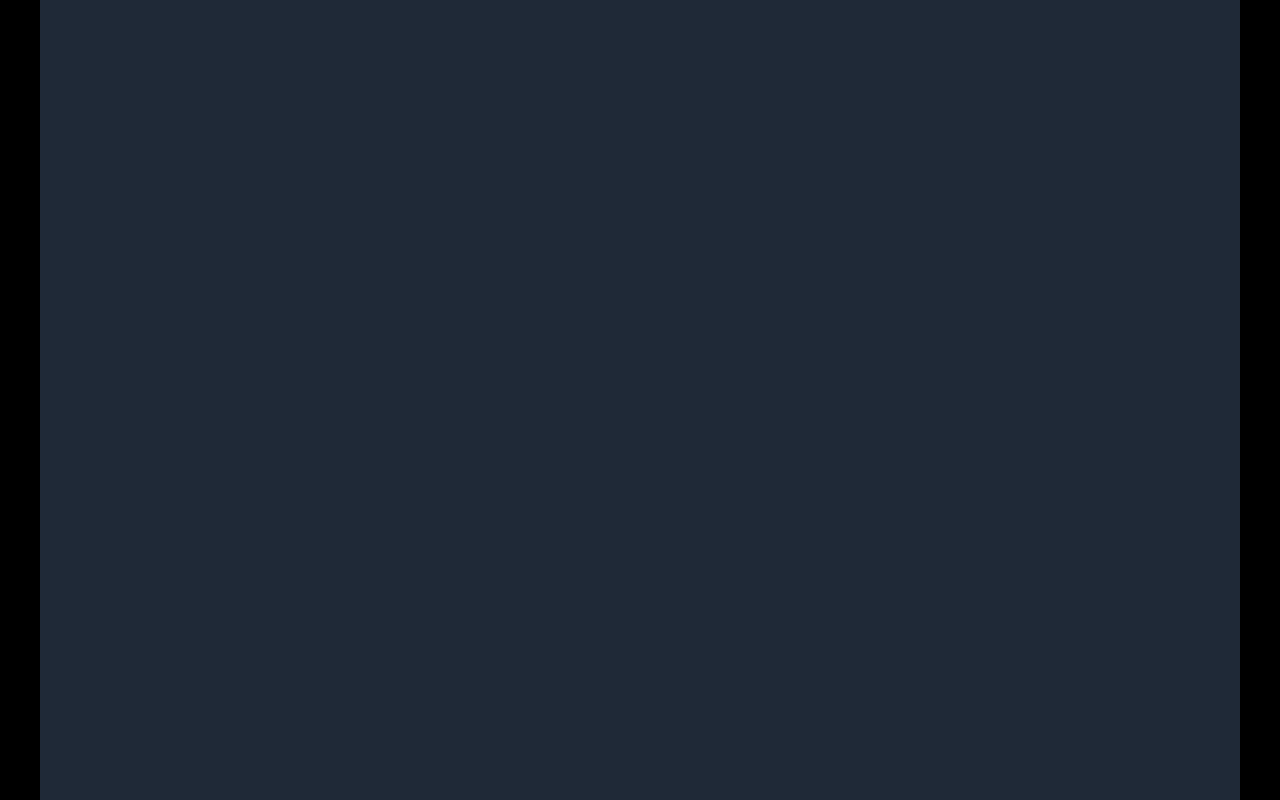
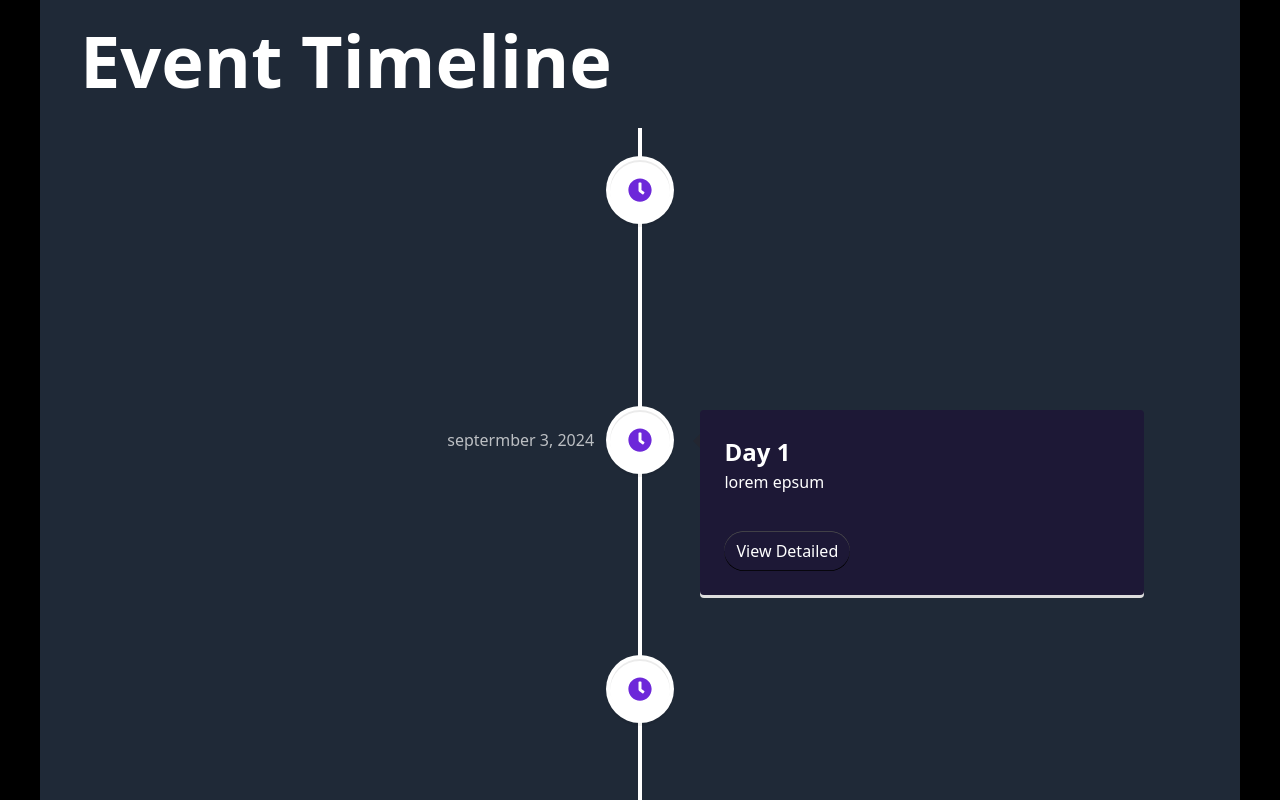
Before and after one commit to Akash-nath29/JisTech2k24, a React (Vite) app: page / in a window 1280 px wide. Shown: the part 1220-2020 px from the top of the page. Built offline with nearby package versions, Linux system fonts and the light colour scheme.

Commit message:
new timeline, souradip trash

```diff
--- a/package.json
+++ b/package.json
@@ -19,6 +19,7 @@
     "react": "^18.2.0",
     "react-device-detect": "^2.2.3",
     "react-dom": "^18.2.0",
+    "react-icons": "^5.0.1",
     "react-loading-skeleton": "^3.4.0",
     "react-sparkle": "^2.0.0",
     "react-vertical-timeline-component": "^3.6.0",
--- a/src/App.tsx
+++ b/src/App.tsx
@@ -17,7 +17,6 @@ function App() {
     <>
       <Hero />
       <RemainingPart />
-      <Timeline/>
     </>
   );
 }
--- /dev/null
+++ b/src/events.tsx
@@ -0,0 +1,104 @@
+export const HackathonPhase = {
+  title: "Hackathon Phase",
+  date:"septermber 1-2, 2024",
+  desc:"lorem epsum",
+  events: [
+    {
+      time: "10AM, Day 1",
+      event: "Hackathon Starts",
+    },
+    {
+      time: "1PM, Day 1",
+      event: "Hackathon Judging Round 1",
+    },
+    {
+      time: "10AM, Day 2",
+      event: "Hackathon Judging Main Round",
+    },
+    {
+      time: "3PM, Day 2",
+      event: "Hackathon Ends",
+    },
+  ],
+};
+
+export const Day1Events = {
+    title: "Day 1",
+    date:"septermber 3, 2024",
+    desc:"lorem epsum",
+    events: [
+  {
+    time: "10AM",
+    event: "Event_1",
+  },
+  {
+    time: "1PM",
+    event: "Event_2",
+  },
+  {
+    time: "11AM",
+    event: "Event 3",
+  },
+  {
+    time: "3PM",
+    event: "Event 4",
+  },
+  {
+    time: "5PM",
+    event: "Event 5",
+  },
+]}
+export const Day2Events = {
+    title: "Day 2",
+    date:"septermber 4, 2024",
+    desc:"lorem epsum",
+    events: [
+  {
+    time: "10AM",
+    event: "Event_1",
+  },
+  {
+    time: "1PM",
+    event: "Event_2",
+  },
+  {
+    time: "11AM",
+    event: "Event 3",
+  },
+  {
+    time: "3PM",
+    event: "Event 4",
+  },
+  {
+    time: "5PM",
+    event: "Event 5",
+  },
+]}
+export const Day3Events = {
+    title: "Day 3",
+    date:"septermber 5, 2024",
+    desc:"lorem epsum",
+    events: [
+  {
+    time: "10AM",
+    event: "Event_1",
+  },
+  {
+    time: "1PM",
+    event: "Event_2",
+  },
+  {
+    time: "11AM",
+    event: "Event 3",
+  },
+  {
+    time: "3PM",
+    event: "Event 4",
+  },
+  {
+    time: "5PM",
+    event: "Event 5",
+  },
+]}
+
+export const eventTimelineDetails = [HackathonPhase, Day1Events, Day2Events,Day3Events];
--- a/src/sections/Timeline.tsx
+++ b/src/sections/Timeline.tsx
@@ -1,133 +1,114 @@
-
-import { VerticalTimeline, VerticalTimelineElement }  from 'react-vertical-timeline-component';
-import 'react-vertical-timeline-component/style.min.css';
-import LaptopIcon from '@mui/icons-material/Laptop';
-import AccessAlarmIcon from '@mui/icons-material/AccessAlarm';
-import SportsEsportsIcon from '@mui/icons-material/SportsEsports';
-import SmartToyIcon from '@mui/icons-material/SmartToy';
-import StarIcon from '@mui/icons-material/Star';
-import '../components/Hero/ShineAnimation.css';
-
-const timeline = () => {
-  return (
-    <div className='text-violet-400 shine-animation-for-timeline'>
-    <h1 className="text-4xl text-white text-center mb-10 ">Timeline</h1>
-    <VerticalTimeline>
-
-  <VerticalTimelineElement
-    className="vertical-timeline-element--work"
-    contentStyle={{ background: '#5608cd', color: '#fff' }}
-    contentArrowStyle={{ borderRight: '7px solid  #5608cd' }}
-    date="7th September 2024"
-    iconStyle={{ background: '#5608cd', color: '#fff' }}
-    icon={<LaptopIcon />}
+/* eslint-disable react-refresh/only-export-components */
+/* eslint-disable @typescript-eslint/no-explicit-any */
+import {
+  VerticalTimeline,
+  VerticalTimelineElement,
+} from "react-vertical-timeline-component";
+import "react-vertical-timeline-component/style.min.css";
+import { eventTimelineDetails } from "../events";
+import { FaClock } from "react-icons/fa";
+import { useState } from "react";
+import { motion } from "framer-motion";
 
 
 
-  >
-    <h1 className="vertical-timeline-element-title">10am</h1>
+const EventCard = (event:any) => {
+    const [expanded, setExpanded] = useState(false);
 
-    <p>
-      Hackathon Starts
-    </p>
-  </VerticalTimelineElement>
-  <VerticalTimelineElement
-    className="vertical-timeline-element--work"
-    contentStyle={{ background: '#5608cd', color: '#fff' }}
-    contentArrowStyle={{ borderRight: '7px solid  #5608cd' }}
+    const toggleExpand = () => {
+      setExpanded(!expanded);
+    };
 
-    date="8th September 2024"
-    iconStyle={{ background: '#5608cd', color: '#fff' }}
-    icon={<AccessAlarmIcon />}
-  >
-    <h3 className="vertical-timeline-element-title">3pm</h3>
+    const containerVariants = {
+      collapsed: {
+        height: 0,
+        opacity: 0,
+        transition: {
+          duration: 0.3,
+          ease: "easeOut",
+        },
+      },
+      expanded: {
+        height: "auto",
+        opacity: 1,
+        transition: {
+          duration: 0.3,
+          ease: "easeIn",
+        },
+      },
+    };
 
-    <p>
-      Hackathon Ends
-    </p>
-  </VerticalTimelineElement>
-  <VerticalTimelineElement
-    className="vertical-timeline-element--work"
-    date="9th September 2024"
-    iconStyle={{ background: '#5608cd', color: '#fff' }}
-    contentStyle={{ background: '#5608cd', color: '#fff' }}
-    contentArrowStyle={{ borderRight: '7px solid  #5608cd' }}
-    icon={<SmartToyIcon />}
+    return (
+      <VerticalTimelineElement
+        contentStyle={{
+          background: "#1d1836",
+          color: "#fff",
+        }}
+        contentArrowStyle={{ borderRight: "7px solid  #232631" }}
+        date={event.date}
+        iconStyle={{ background: "white" }}
+        icon={
+          <span className=" text-violet-700 ">
+            <FaClock />
+          </span>
+        }
+      >
+        <div>
+          <h3 className="text-[24px] font-bold text-white">{event.title}</h3>
+          <p
+            className="text-secondary text-[16px] font-semibold"
+            style={{ margin: 0 }}
+          >
+            {event.desc}
+          </p>
+        </div>
 
-  >
-    <h3 className="vertical-timeline-element-title">10 am</h3>
+        <motion.div
+          className="ml-5 mt-5 space-y-2"
+          variants={containerVariants}
+          initial="collapsed"
+          animate={expanded ? "expanded" : "collapsed"}
+        >
+          {(expanded ? event.events : event.events.slice(0, 3)).map(
+            (e:any, index:any) => (
+              <div
+                key={`event-event-${index}`}
+                className="text-white-100 pl-1 text-[14px] tracking-wider"
+              >
+                <span className="px-2 py-1 bg-slate-800 text-white">
+                  {e.time}
+                </span>
+                {" - "}
+                {e.event}
+              </div>
+            )
+          )}
+        </motion.div>
 
-    <p>
-      JIStech event 1
-    </p>
-  </VerticalTimelineElement>
+        {event.events.length > 3 && (
+          <button className="text-white mt-4 px-3 py-2" onClick={toggleExpand}>
+            {expanded ? "Hide" : "View Detailed"}
+          </button>
+        )}
+      </VerticalTimelineElement>
+    );
+  };
 
 
-<VerticalTimelineElement
-    className="vertical-timeline-element--work"
-    date="9th September 2024"
-    iconStyle={{ background: '#5608cd', color: '#fff' }}
-    contentStyle={{ background: '#5608cd', color: '#fff' }}
-    contentArrowStyle={{ borderRight: '7px solid  #5608cd' }}
-    icon={<SportsEsportsIcon />}
-    // Use the imported WorkIcon component
->
-    <h3 className="vertical-timeline-element-title">2pm</h3>
 
-    <p>
-        JIStech event 2
-    </p>
-</VerticalTimelineElement>
-  <VerticalTimelineElement
-    className="vertical-timeline-element--education"
-    date="10th September 2024"
-    iconStyle={{ background: '#5608cd', color: '#fff' }}
-    contentStyle={{ background: '#5608cd', color: '#fff' }}
-    contentArrowStyle={{ borderRight: '7px solid  #5608cd' }}
-    icon={<SportsEsportsIcon />}
-  >
-    <h3 className="vertical-timeline-element-title">10 am</h3>
 
-    <p>
-      JIStech event 3
-    </p>
-  </VerticalTimelineElement>
-  <VerticalTimelineElement
-    className="vertical-timeline-element--education"
-    date="11th September 2024"
-    iconStyle={{ background: '#5608cd', color: '#fff' }}
-    contentStyle={{ background: '#5608cd', color: '#fff' }}
-    contentArrowStyle={{ borderRight: '7px solid  #5608cd' }}
-    icon={<SportsEsportsIcon />}
-  >
-    <h3 className="vertical-timeline-element-title">10 am</h3>
 
-    <p>
-      JIStech event 4
-    </p>
-  </VerticalTimelineElement>
-  <VerticalTimelineElement
-    className="vertical-timeline-element--education"
-    date="12th September 2024"
-    iconStyle={{ background: '#5608cd', color: '#fff' }}
-    contentStyle={{ background: '#5608cd', color: '#fff' }}
-    contentArrowStyle={{ borderRight: '7px solid  #5608cd' }}
-    icon={<SportsEsportsIcon />}
-  >
-    <h3 className="vertical-timeline-element-title">10 am</h3>
+const eventTimeline = () => {
+  return (
+    <section id="eventTimeline" className="poppins-regular mt-20">
+        <h1 className="text-7xl portrait:text-5xl font-bold text-white mb-8">Event Timeline</h1>
+        <VerticalTimeline>
+          {eventTimelineDetails.map((event, index) => (
+            <EventCard key={index} {...event} />
+          ))}
+        </VerticalTimeline>
+    </section>
+  );
+};
 
-    <p>
-      JIStech event 5
-    </p>
-  </VerticalTimelineElement>
-  <VerticalTimelineElement
-    iconStyle={{ background: '#5608cd', color: '#fff' }}
-    icon={<StarIcon />}
-
-  />
-</VerticalTimeline>
-</div>
-  )
-}
-
-export default timeline
+export default eventTimeline;
--- a/src/sections/remainingPart.tsx
+++ b/src/sections/remainingPart.tsx
@@ -1,10 +1,12 @@
 import Events from "./Events";
+import Timeline from "./Timeline";
 
 function remainingPart() {
   return (
     <section className="flex items-center justify-center landscape:p-10 w-full h-[200vh]" id="content">
       <div className=" landscape:rounded-3xl bg-gray-800 h-full w-full p-10">
         <Events/>
+        <Timeline/>
       </div>
     </section>
   );
```
Also changed, not shown: 1 other file (tests, documents, lock files or other folders).
